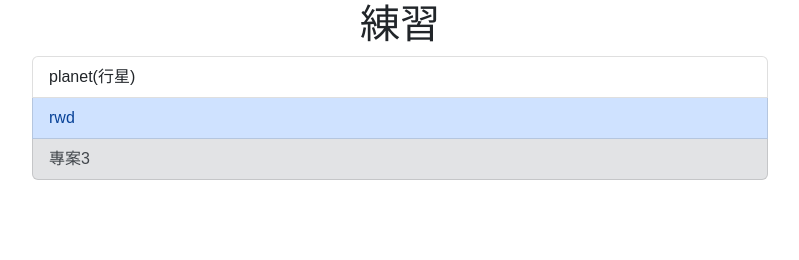
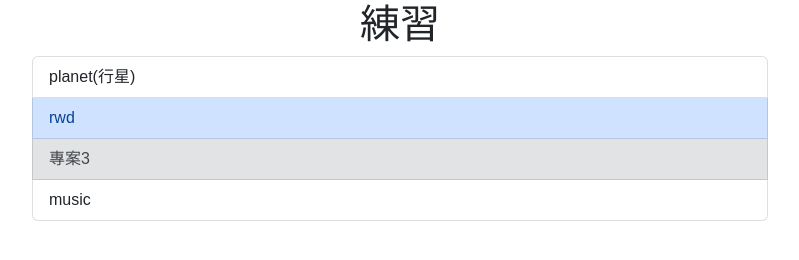
Before and after one commit to z132754/porject, a plain HTML site: page contents.html in a window 1280 px wide. Shown: the full height of the page, 50-849 px from the left. Drawn offline with Linux system fonts and the light colour scheme.

Commit message:
新增music

```diff
--- a/contents.html
+++ b/contents.html
@@ -24,6 +24,7 @@
                     <a href="./planet.html" class="list-group-item" target="_blank">planet(行星)</a>
                     <a href="./rwd.html" class="list-group-item list-group-item-action list-group-item-primary" target="_blank">rwd</a>
                     <a href="./專案-3/index.html" class="list-group-item list-group-item-action list-group-item-secondary" target="_blank">專案3</a>
+                    <a href="./Music Player/index.html" class="list-group-item" target="_blank">music</a>
                 </ul>
             </div>
         </div>
```
